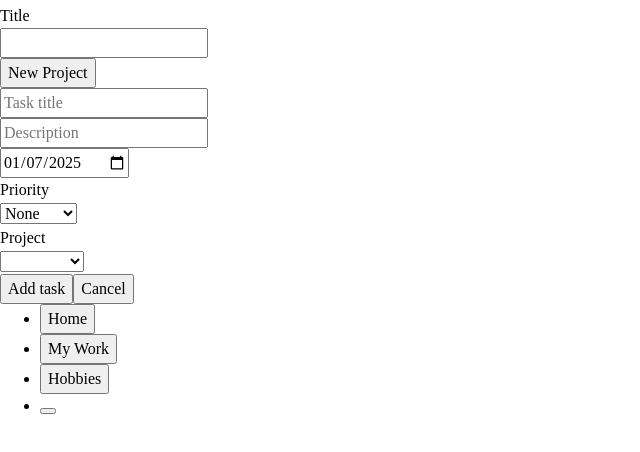
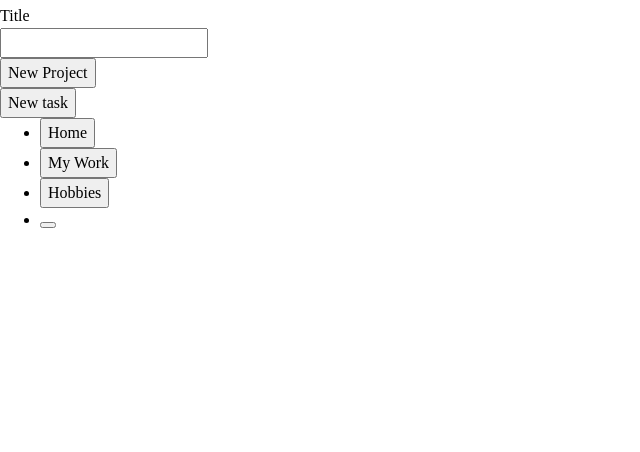
Before and after one commit to DustUnderBag/Todo-List, a website built with webpack: page src/template.html in a window 1280 px wide. Both pictures are taken after a click on the button "New Project". Shown: the part 44-496 px from the top of the page, without its empty margins (0-640 px from the left). Built offline with nearby package versions, Linux system fonts and the light colour scheme.

Commit message:
Fix bug: adding project opens taskForm
Bug: Adding project unnecessarily calls `makeTaskForm()` to open a task
form.
Reason: Add Project event handler failed at telling if the form does
not exist and called `makeTaskForm()`.
Solution: Explicitly made the condition to be NOT equal to "", then
calls `makeTaskForm()` only if this condition is matched. The same
condition is applied to `preSelectProject()` too.

```diff
--- a/src/index.js
+++ b/src/index.js
@@ -31,7 +31,7 @@ project_btn.addEventListener('click', e => {
 
     //Update and open the task form when task form is already opened,
     //so that the project select menu can auto-select the newly created project.
-    if( document.querySelector('.form-wrapper').textContent ) makeTaskForm();
+    if( document.querySelector('form.task-form').textContent !== "" ) makeTaskForm();
 
     setCurrentProjectTitle(title);
     loadCurrentProject();
--- a/src/taskForm.js
+++ b/src/taskForm.js
@@ -4,7 +4,7 @@ import { loadCurrentProject, getCurrentProjectTitle } from "./loadProject";
 import { Project } from "./project";
 
 const taskForm_btn = document.querySelector('button.task-form-button');
-const formWrapper = document.querySelector('.form-wrapper');
+const taskForm = document.querySelector('form.task-form');
 
 const priorities = [
     {name: "None",   value: 0},
@@ -24,15 +24,7 @@ function projectsToArray() {
 
 export function makeTaskForm() {
     taskForm_btn.style.display = "none";
-    formWrapper.textContent = "";
-
-    formWrapper.appendChild(taskForm());
-    preSelectProject();
-}
-
-function taskForm() {
-    const taskForm = document.createElement('form');
-    taskForm.classList.add('task-form');
+    taskForm.textContent = "";
 
     taskForm.appendChild( makeTextInput("Task title", "task-title", "text") );
     taskForm.appendChild( makeTextInput("Description", "task-description", "text") );
@@ -55,7 +47,8 @@ function taskForm() {
     taskForm.appendChild(addTask_btn);
     taskForm.appendChild(cancelTask_btn);
 
-    return taskForm;
+
+    preSelectProject();
 }
 
 function newTaskHandler(e) {
@@ -123,7 +116,8 @@ function makeDropdown(name, inputId, options_arr) {
 }
 
 export function preSelectProject() {
-    if( !formWrapper.textContent ) return;
+    //If task form does not exist, don't select anything.
+    if( taskForm.textContent === "" ) return;
 
     //Pre-select the current project in the select menu.
     const currentProjectTitle = getCurrentProjectTitle();
@@ -132,6 +126,6 @@ export function preSelectProject() {
 }
 
 function closeTaskForm() {
-    formWrapper.textContent = "";
+    taskForm.textContent = "";
     taskForm_btn.style.display = "block";
 }
--- a/src/template.html
+++ b/src/template.html
@@ -18,9 +18,7 @@
 
     <div class="task-form-container">
         <button class="task-form-button" type="button">New task</button>
-        <div class="form-wrapper">
-
-        </div>
+        <form class="task-form"></form>
     </div>
 
     <ul class="project-window">
```
